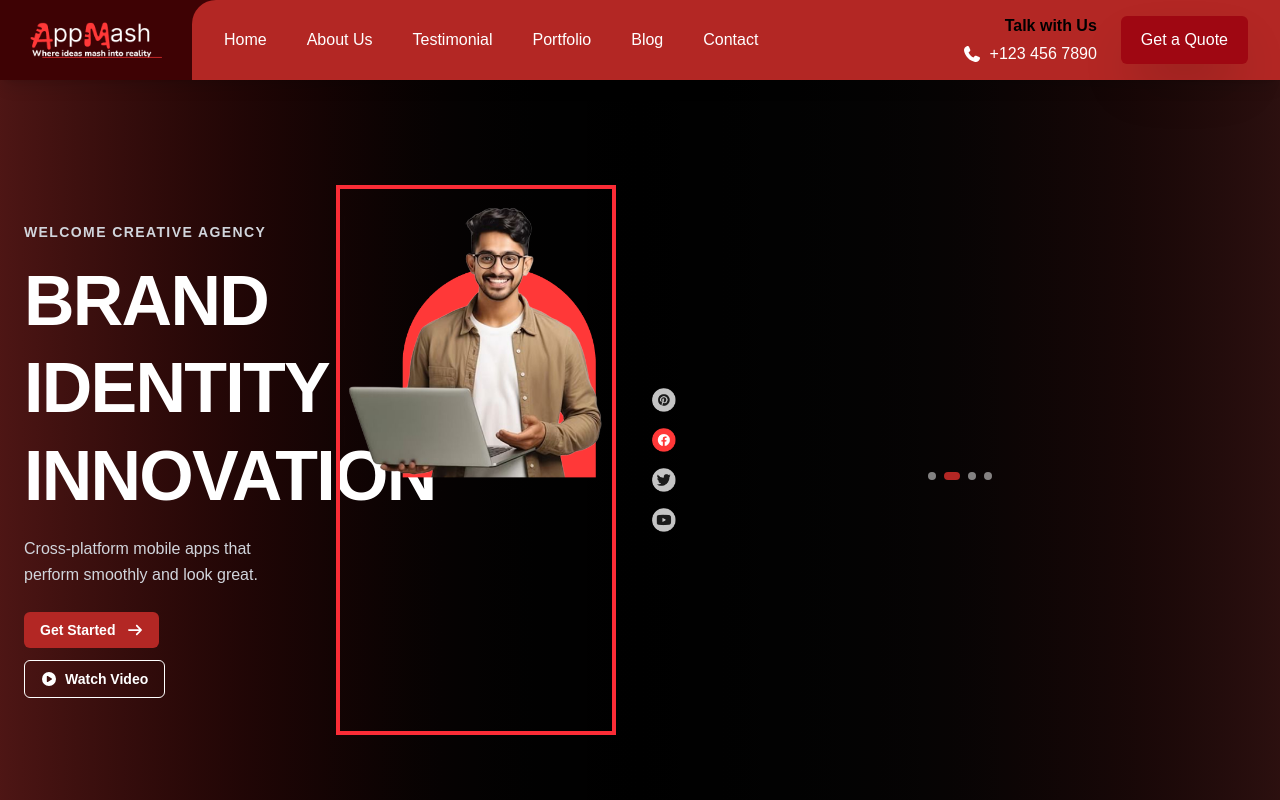
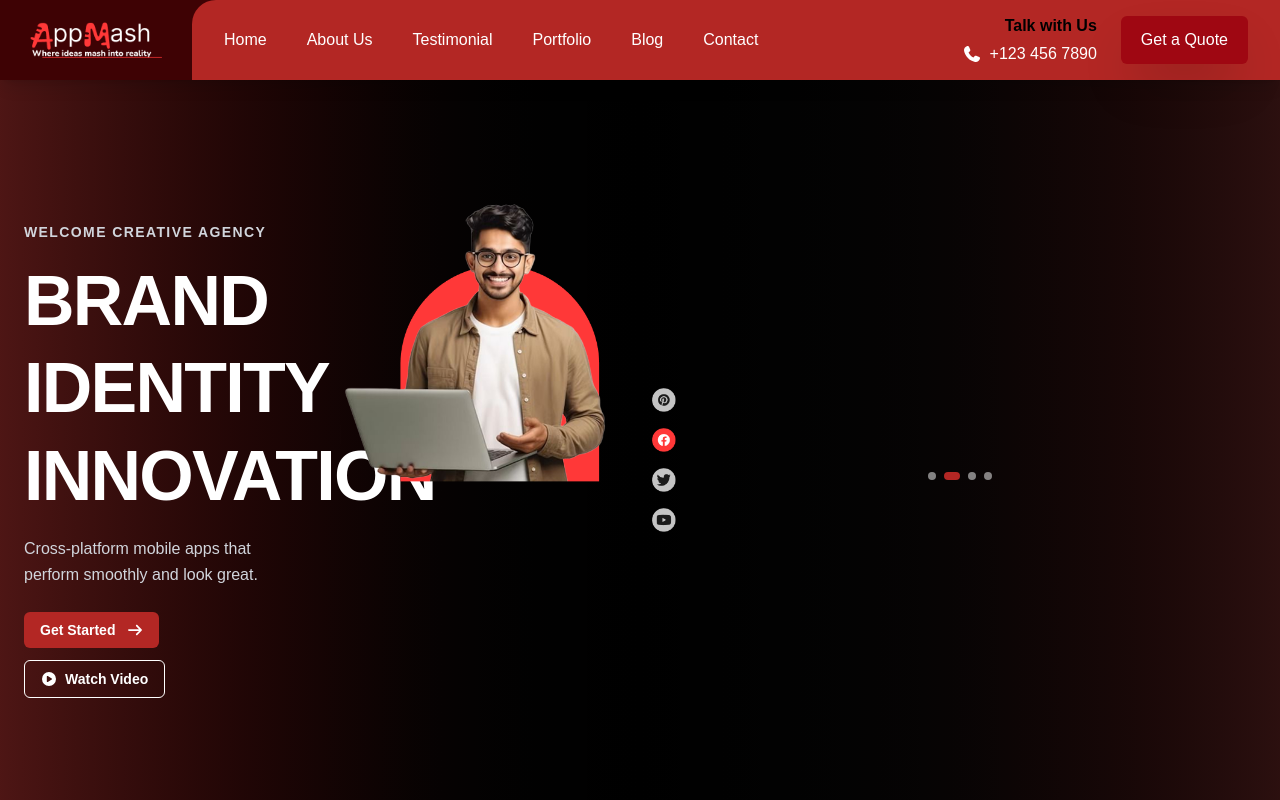
Before and after one commit to Asharkhan468/AppMash-Company-website, a Next.js app: page / in a window 1280 px wide. Shown: the top 800 px of the page. Built offline with nearby package versions, Linux system fonts and the light colour scheme; a web font is replaced by a local one.

Commit message:
SOME CHANGE ADD FOR DEBUGGING

```diff
--- a/app/components/Hero.tsx
+++ b/app/components/Hero.tsx
@@ -395,6 +395,7 @@
 
 
 
+
 "use client";
 
 import { useState, useEffect } from "react";
@@ -470,6 +471,7 @@ export default function HeroCarousel() {
       {/* Main Content */}
       <div className="relative z-10 w-full max-w-7xl mx-auto px-4 sm:px-6 pb-6 sm:pb-8">
         <div className="flex flex-col md:grid md:grid-cols-2 min-h-[600px] gap-4 sm:gap-6 md:gap-8 items-center">
+
           {/* Left Content */}
           <div className="text-center md:text-left space-y-2 sm:space-y-3 md:space-y-4 order-2 md:order-1">
             <p className="text-xs sm:text-sm font-semibold uppercase tracking-widest text-gray-300">
@@ -509,7 +511,7 @@ export default function HeroCarousel() {
           {/* Right Content */}
           <div className="relative flex justify-center items-center order-1 md:order-2 w-full">
             <div
-              className="relative w-full max-w-[440px] border-4 border-red-500"
+              className="relative w-full max-w-[440px]"
               style={{ height: "550px" }}
             >
               <Image
@@ -519,6 +521,8 @@ export default function HeroCarousel() {
                 height={550}
                 className="object-contain w-full h-auto"
                 priority
+                unoptimized // 🚀 Debug: Forces original size
+                // sizes="(max-width: 768px) 100vw, 440px" // ✅ Uncomment for optimized production
               />
             </div>
 
```
